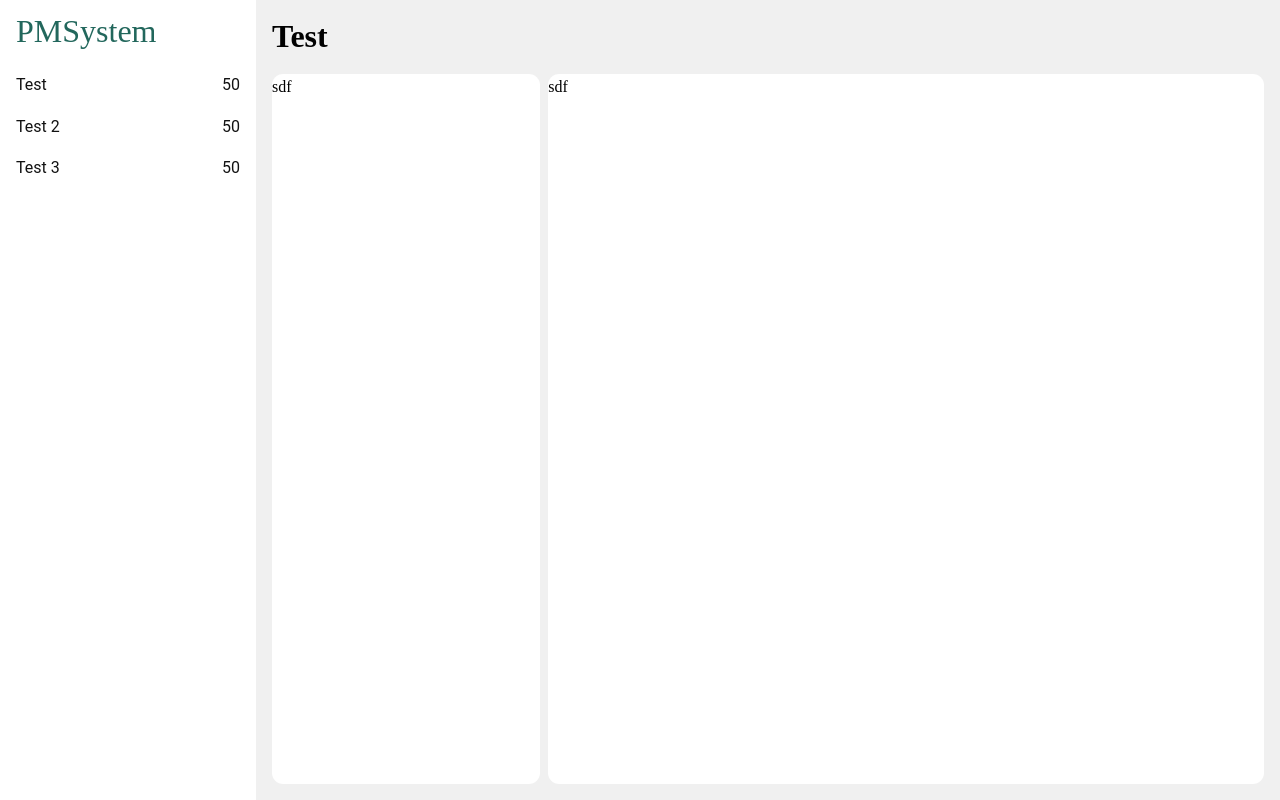
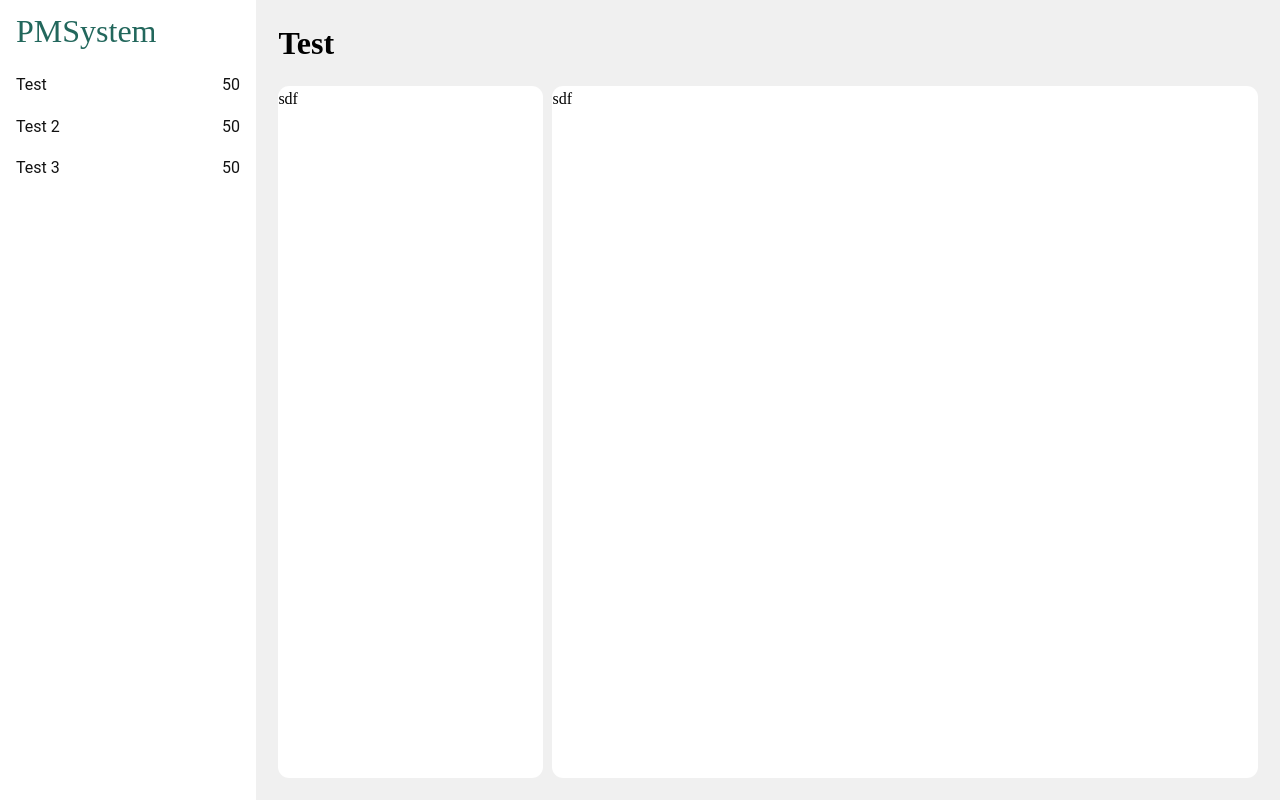
Before and after one commit to emretantu/portfolio-management-system-app, a React (Create React App) app: page / in a window 1280 px wide. Built offline with nearby package versions, Linux system fonts and the light colour scheme; no server answers; the HTML template or start-up script is replaced by a standard one.

Commit message:
paddings in the Main component refactored

```diff
--- a/src/components/Main.module.css
+++ b/src/components/Main.module.css
@@ -1,4 +1,6 @@
 .main {
+  --base-padding: 1.4rem;
+
   grid-column: aside-main / content-end;
 
   display: grid;
@@ -8,7 +10,7 @@
     "header"
     "content-container";
 
-  padding: 0 1rem 1rem 1rem;
+  padding: 0 var(--base-padding) var(--base-padding) var(--base-padding);
 
   background-color: hsl(var(--clr-bg1-400));
 
@@ -16,7 +18,8 @@
 
 .title {
   grid-area: header;
-  padding: 0.7rem 0;
+  padding: calc(var(--base-padding) - 0.3rem) 0;
+  /*Line height: 1.6 | 1.6 - 1 = 0.6 | 0.6 / 2 = 0.3 | 0.3rem*/
 }
 
 .content-container {
--- a/src/components/portfolio/Portfolio.module.css
+++ b/src/components/portfolio/Portfolio.module.css
@@ -3,7 +3,7 @@
   grid-template-columns: 3fr 8fr;
   grid-template-rows: 1fr;
   grid-template-areas: "assets the-content";
-  column-gap: 0.5rem;
+  column-gap: 0.6rem;
 
   height: 100%;
 }
```
